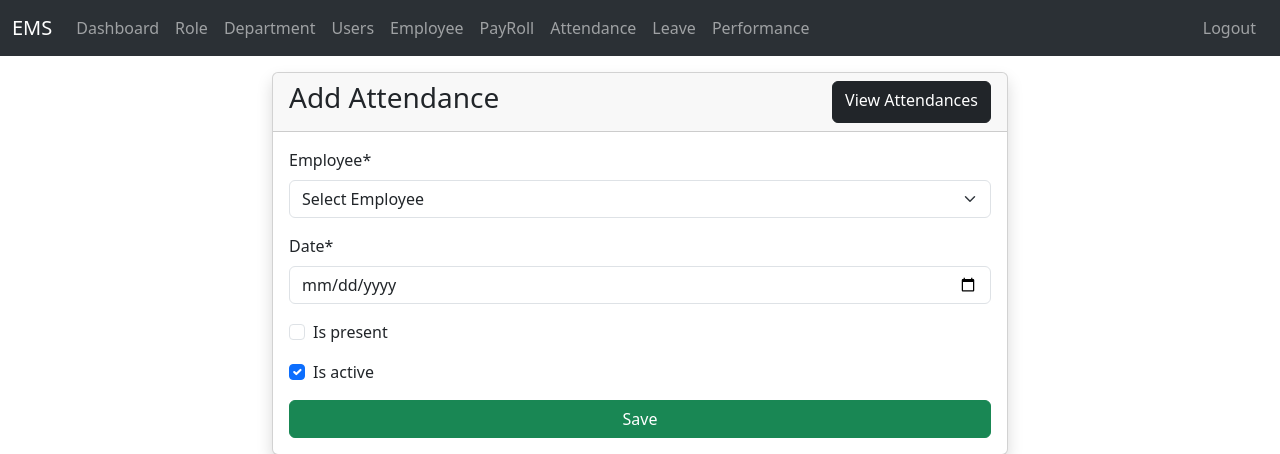
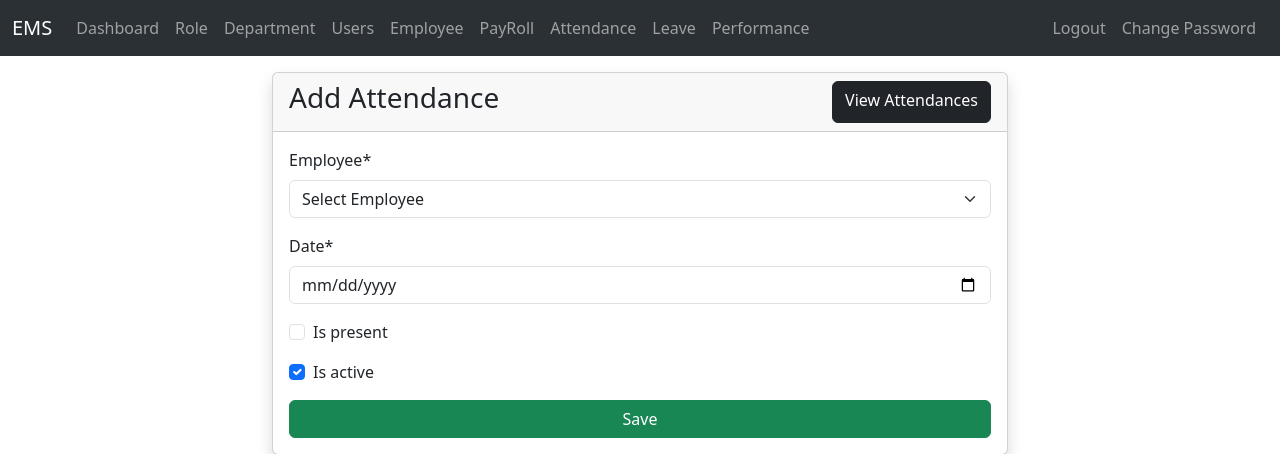
Before and after one commit to sunilyadav97/employee-management-system, a Django app: page /attendance/new/ in a window 1280 px wide. Shown: the top 454 px of the page. Run offline with Django 5.2, Linux system fonts and the light colour scheme; the visitor is signed in with stand-in values (Sample User, id 1); data that the repository does not hold is empty; some libraries are stand-ins or nearby versions.

Commit message:
Added Change password link in nav.

```diff
--- a/templates/generic_base.html
+++ b/templates/generic_base.html
@@ -50,6 +50,9 @@
                     <li class="nav-item">
                         <a href="{% url 'account_logout' %}" class="nav-link">Logout</a>
                     </li>
+                    <li class="nav-item">
+                        <a href="{% url 'account_change_password' %}" class="nav-link">Change Password</a>
+                    </li>
                 </ul>
             {% endif %}
         </div>
```
